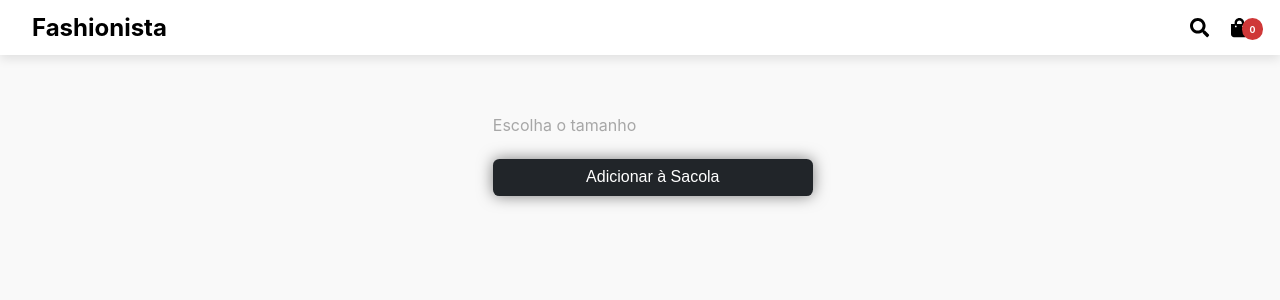
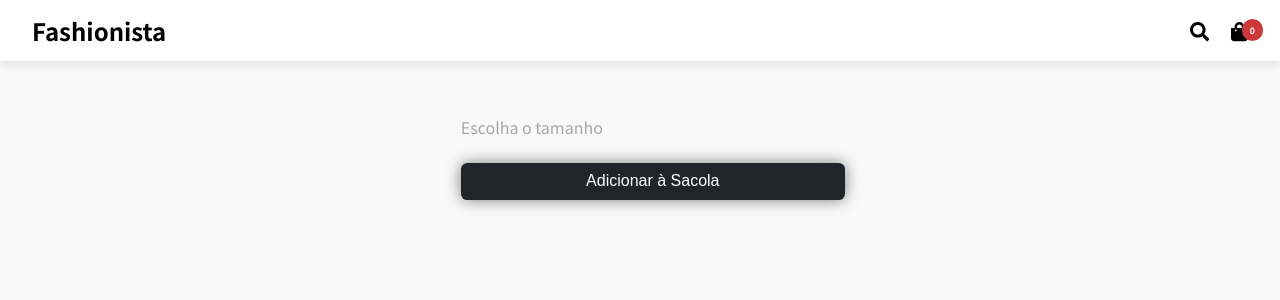
Before and after one commit to Streeterxs/Fashionista, a React (Create React App) app: page /details/1 in a window 1280 px wide. Shown: the top 300 px of the page. Built offline with nearby package versions, Linux system fonts and the light colour scheme; no server answers.

Commit message:
Layout - Mobile first

```diff
--- a/src/Components/Layout/Search/ProductList/ProductList.css
+++ b/src/Components/Layout/Search/ProductList/ProductList.css
@@ -1,4 +1,4 @@
-.products__wrapper {
+.products-list__wrapper {
     list-style: none;
     display: flex;
     flex-direction: column;
--- a/src/Components/Layout/Search/ProductList/ProductList.tsx
+++ b/src/Components/Layout/Search/ProductList/ProductList.tsx
@@ -10,7 +10,7 @@ type ProductListProps = {
 }
 const ProductList = ({productArray}: ProductListProps) => {
     return (
-        <ul className="products__wrapper">
+        <ul className="products-list__wrapper">
             {
                 productArray.map((product) => {
                     return (
--- a/src/Components/Layout/SideModal/SideModal.css
+++ b/src/Components/Layout/SideModal/SideModal.css
@@ -1,10 +1,11 @@
+@media only screen and (min-width : 0px) {
     .side-modal {
         background-color: white;
         height: 100%;
         max-height: 100%;
         display: flex;
         flex-direction: column;
-    width: 30%;
+        width: 100%;
         box-sizing: border-box;
         position: relative;
     }
@@ -27,3 +28,20 @@
         padding: 0.5rem;
         text-align: center;
     }
+}
+
+@media only screen and (min-width : 630px) {
+    .side-modal {
+        width: 50%;
+    }
+}
+@media only screen and (min-width : 960px) {
+    .side-modal {
+        width: 30%;
+    }
+}
+@media only screen and (min-width : 1360px) {
+    .side-modal {
+        width: 25%;
+    }
+}
--- a/src/Pages/DetailsPage/DetailsPage.css
+++ b/src/Pages/DetailsPage/DetailsPage.css
@@ -1,3 +1,4 @@
+@media only screen and (min-width : 0px) {
     button.add-cart__button {
         width: 100%;
         background-color: #212529;
@@ -40,3 +41,21 @@ button.add-cart__button {
         color: #a7a7a7;
         font-size: 1rem;
     }
+
+    .details__manager-wrapper {
+        flex-basis: 100%;
+        margin: 1rem 0;
+        margin-bottom: 2rem;
+        padding: 1rem;
+    }
+}
+
+@media only screen and (min-width : 720px) {
+    .details__manager-wrapper {
+        flex-basis: 30%;
+        margin: 0;
+        margin-bottom: 0;
+        padding: 0;
+    }
+
+}
--- a/src/Pages/DetailsPage/DetailsPage.tsx
+++ b/src/Pages/DetailsPage/DetailsPage.tsx
@@ -78,7 +78,7 @@ const DetailsPage = () => {
                     null
                 }
             </div>
-            <div className="marx-1 flex-basis-25">
+            <div className="marx-1 details__manager-wrapper">
                 <div>
                     <h3 className="mar-1">
                         {productFinded ? productFinded.name : ''}
--- a/src/Pages/ShopPage/Components/Products/Product/Product.tsx
+++ b/src/Pages/ShopPage/Components/Products/Product/Product.tsx
@@ -18,7 +18,7 @@ const Product = ({product}: ProductProps) => {
         <Link to={`/details/${product.code_color}`}>
             <div className="product">
                 <div className="product__image-wrapper">
-                    <img className="product_image" src={product.image} alt={product.name}/>
+                    <img className="product_image" src={product.image ? product.image : 'https://via.placeholder.com/470x594/FFFFFF/?text=Imagem+Indispon%C3%ADvel'} alt={product.name}/>
                 </div>
                 <div>
                     <p className="mar-0 center">
--- /dev/null
+++ b/src/Pages/ShopPage/Components/Products/Products.css
@@ -0,0 +1,28 @@
+@media only screen and (min-width : 0px) {
+    .products__item {
+        flex-basis: 100%;
+    }
+}
+
+@media only screen and (min-width : 420px) {
+    .products__item {
+        flex-basis: 50%;
+    }
+}
+
+@media only screen and (min-width : 660px) {
+    .products__item {
+        flex-basis: 30%;
+    }
+
+}
+@media only screen and (min-width : 980px) {
+    .products__item {
+        flex-basis: 25%;
+    }
+}
+@media only screen and (min-width : 1480px) {
+    .products__item {
+        flex-basis: 20%;
+    }
+}
--- a/src/Pages/ShopPage/Components/Products/Products.tsx
+++ b/src/Pages/ShopPage/Components/Products/Products.tsx
@@ -2,6 +2,8 @@ import React, { useEffect } from 'react';
 
 import {Product} from './Product';
 import { Product as ProductValue} from '../../../../Store/product';
+
+import './Products.css';
 
 type ProductsProps = {
     products: ProductValue[]
@@ -13,11 +15,11 @@ const Products = ({products}: ProductsProps) => {
     })
 
     return (
-        <div className="display-flex flex-wrap padx-4">
+        <div className="display-flex flex-wrap padx-4 products__wrapper">
             {
                 products && products.length > 0 ?
                 products.map((productValue, index) =>
-                <div className="flex-basis-25" key={index}>
+                <div className="products__item" key={index}>
                     <Product product={productValue}/>
                 </div>)
                     :
--- a/src/Pages/ShopPage/ShopPage.tsx
+++ b/src/Pages/ShopPage/ShopPage.tsx
@@ -23,7 +23,12 @@ const ShopPage = () => {
         <div>
             {
                 productsReducer && (productsReducer.productList).length > 0 ?
-                <Products products={productsReducer.productList}/> :
+                <div className="padx-2 mary-2">
+                    <div className="muted">
+                        {productsReducer.productList.length} items
+                    </div>
+                    <Products products={productsReducer.productList}/>
+                </div> :
                 null
             }
         </div>
--- a/src/index.css
+++ b/src/index.css
@@ -1,8 +1,8 @@
+@import url('https://fonts.googleapis.com/css2?family=Noto+Sans+SC:wght@400;700&display=swap');
+
 body {
   margin: 0;
-  font-family: -apple-system, BlinkMacSystemFont, 'Segoe UI', 'Roboto', 'Oxygen',
-    'Ubuntu', 'Cantarell', 'Fira Sans', 'Droid Sans', 'Helvetica Neue',
-    sans-serif;
+  font-family: Noto Sans SC, sans-serif;
   -webkit-font-smoothing: antialiased;
   -moz-osx-font-smoothing: grayscale;
   background-color: #f9f9f9;
```
Lines whose indentation alone changed are shown as unchanged.
